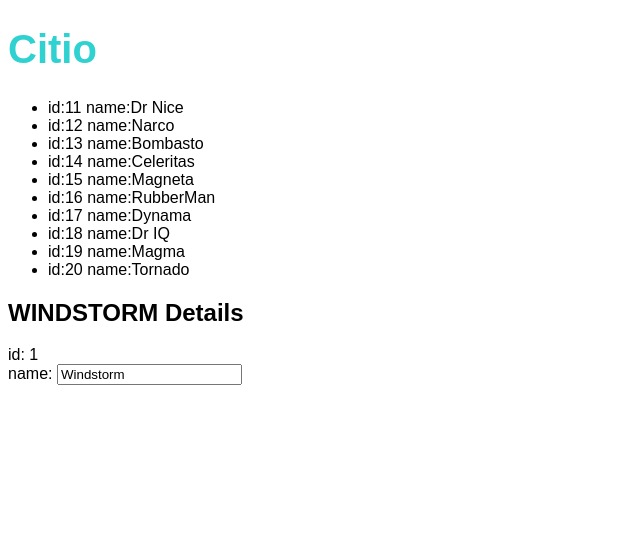
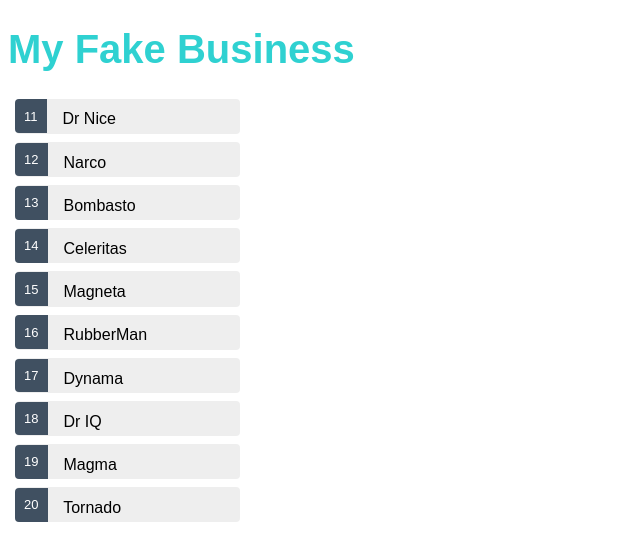
Before and after one commit to BigBrownAfro/WebProgrammingFakeBusiness, an Angular app: page / in a window 1280 px wide. Shown: the top 560 px of the page, without its empty margins (0-640 px from the left). Built offline with nearby package versions, Linux system fonts and the light colour scheme.

Commit message:
List of heroes is clickable and details change accordingly. Linked css to list. Created title bar component.

```diff
--- a/src/app/app.component.html
+++ b/src/app/app.component.html
@@ -1,5 +1,6 @@
 <!-- https://angular.io/tutorial/toh-pt0 -->
+<app-title-bar></app-title-bar>
 
-<h1>{{title}}</h1>
+<!-- <h1>{{title}}</h1> -->
 
 <app-heroes></app-heroes>
--- a/src/app/app.module.ts
+++ b/src/app/app.module.ts
@@ -5,11 +5,13 @@ import { FormsModule } from '@angular/forms'; // <-- NgModel lives here
 import { AppRoutingModule } from './app-routing.module';
 import { AppComponent } from './app.component';
 import { HeroesComponent } from './heroes/heroes.component';
+import { TitleBarComponent } from './title-bar/title-bar.component';
 
 @NgModule({
   declarations: [
     AppComponent,
     HeroesComponent,
+    TitleBarComponent,
   ],
   imports: [
     BrowserModule,
--- a/src/app/heroes/heroes.component.css
+++ b/src/app/heroes/heroes.component.css
@@ -0,0 +1,43 @@
+.heroes {
+    margin: 0 0 2em 0;
+    list-style-type: none;
+    padding: 0;
+    width: 15em;
+  }
+  .heroes li {
+    cursor: pointer;
+    position: relative;
+    left: 0;
+    background-color: #EEE;
+    margin: .5em;
+    padding: .3em 0;
+    height: 1.6em;
+    border-radius: 4px;
+  }
+  .heroes li:hover {
+    color: #607D8B;
+    background-color: #DDD;
+    left: .1em;
+  }
+  .heroes li.selected {
+    background-color: #CFD8DC;
+    color: white;
+  }
+  .heroes li.selected:hover {
+    background-color: #BBD8DC;
+    color: white;
+  }
+  .heroes .badge {
+    display: inline-block;
+    font-size: small;
+    color: white;
+    padding: 0.8em 0.7em 0 0.7em;
+    background-color:#405061;
+    line-height: 1em;
+    position: relative;
+    left: -1px;
+    top: -4px;
+    height: 1.8em;
+    margin-right: .8em;
+    border-radius: 4px 0 0 4px;
+  }
--- a/src/app/heroes/heroes.component.html
+++ b/src/app/heroes/heroes.component.html
@@ -1,14 +1,16 @@
 <h2></h2>
 <ul class="heroes">
-    <li *ngFor="let hero of heroes">
-        <span class="badge">id:{{hero.id}}</span> name:{{hero.name}}
+    <li *ngFor="let hero of heroes" (click)="onSelect(hero)" [class.selected]="hero === selectedHero">
+        <span class="badge">{{hero.id}}</span> {{hero.name}}
     </li>
 </ul>
 
-<h2>{{hero.name | uppercase}} Details</h2>
-<div><span>id: </span>{{hero.id}}</div>
-<div>
-    <label>name:
-        <input [(ngModel)]="hero.name" placeholder="name"/>
-    </label>
+<div *ngIf="selectedHero">
+    <h2>{{selectedHero.name | uppercase}} Details</h2>
+    <div><span>id: </span>{{selectedHero.id}}</div>
+    <div>
+        <label>name:
+            <input [(ngModel)]="selectedHero.name" placeholder="name"/>
+        </label>
+    </div>
 </div>
--- a/src/app/heroes/heroes.component.ts
+++ b/src/app/heroes/heroes.component.ts
@@ -9,10 +9,7 @@ import {HEROES} from '../mock-heroes';
 })
 export class HeroesComponent implements OnInit {
 
-  hero:Hero = {
-    id: 1,
-    name: 'Windstorm'
-  };
+  selectedHero:Hero;
 
   heroes = HEROES;
 
@@ -22,4 +19,8 @@ export class HeroesComponent implements OnInit {
 
   }
 
+  onSelect(hero:Hero):void{
+    this.selectedHero = hero;
+  }
+
 }
--- /dev/null
+++ b/src/app/title-bar/title-bar.component.css
@@ -0,0 +1,22 @@
+/* Application-wide Styles */
+h1 {
+    color: rgb(47, 209, 209);
+    font-family: Arial, Helvetica, sans-serif;
+    font-size: 250%;
+  }
+h2, h3 {
+  color: #444;
+  font-family: Arial, Helvetica, sans-serif;
+  font-weight: lighter;
+}
+body {
+  margin: 2em;
+}
+body, input[type="text"], button {
+  color: #333;
+  font-family: Cambria, Georgia;
+}
+/* everywhere else */
+* {
+  font-family: Arial, Helvetica, sans-serif;
+}
--- /dev/null
+++ b/src/app/title-bar/title-bar.component.html
@@ -0,0 +1,2 @@
+<!-- <link rel="stylesheet" href="../app.component.css"> -->
+<h1>{{title}}</h1>
--- /dev/null
+++ b/src/app/title-bar/title-bar.component.ts
@@ -0,0 +1,18 @@
+import { Component, OnInit } from '@angular/core';
+
+@Component({
+  selector: 'app-title-bar',
+  templateUrl: './title-bar.component.html',
+  styleUrls: ['./title-bar.component.css']
+})
+export class TitleBarComponent implements OnInit {
+  title:String;
+
+  constructor() {
+    this.title = "My Fake Business";
+  }
+
+  ngOnInit() {
+  }
+
+}
```
Also changed, not shown: 1 other file (tests, documents, lock files or other folders).
